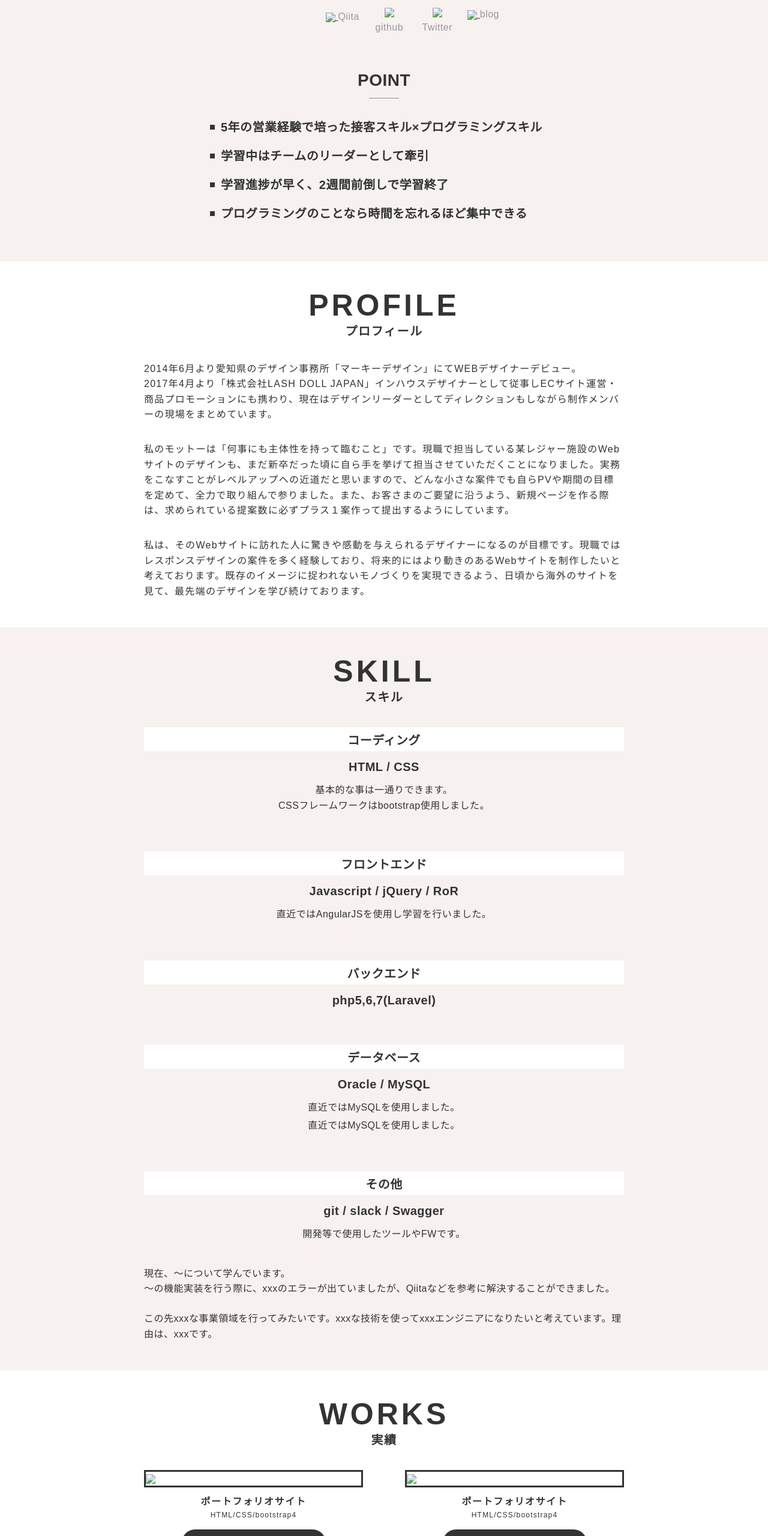
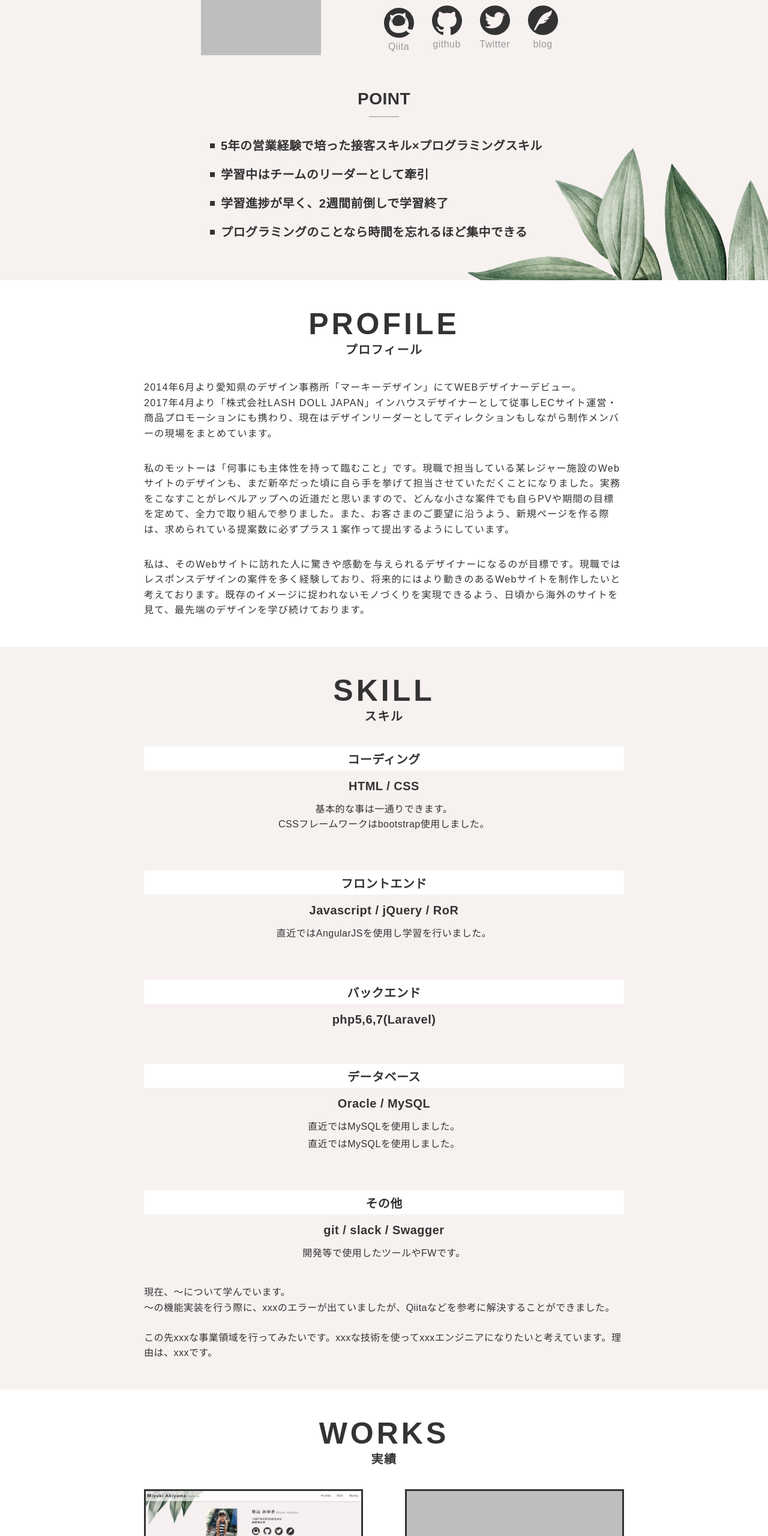
Before and after one commit to crownclown3206/portfolio-test, a plain HTML site: page index.html in a window 1280 px wide. Shown: the part 240-2800 px from the top of the page at 60% size. Drawn offline with nearby package versions, Linux system fonts and the light colour scheme; the site is published under a folder, as on GitHub Pages, so addresses that start at the root find nothing.

Commit message:
Add files via upload

```diff
--- a/css/style.css
+++ b/css/style.css
@@ -489,7 +489,7 @@ section {
   position: absolute;
   width: 500px;
   height: 230px;
-  background: url("/images/bg-firstview-leaf-left_pc.png") no-repeat border-box left top/contain;
+  background: url("../images/bg-firstview-leaf-left_pc.png") no-repeat border-box left top/contain;
   top: 0;
   left: 0;
 }
@@ -498,7 +498,7 @@ section {
   .firstview-bg:before {
     width: 240px;
     height: 140px;
-    background: url("/images/bg-firstview-leaf-left_sp.png") no-repeat border-box left top/contain;
+    background: url("../images/bg-firstview-leaf-left_sp.png") no-repeat border-box left top/contain;
   }
 }
 
@@ -507,7 +507,7 @@ section {
   position: absolute;
   width: 500px;
   height: 220px;
-  background: url("/images/bg-firstview-leaf-right_pc.png") no-repeat border-box right bottom/contain;
+  background: url("../images/bg-firstview-leaf-right_pc.png") no-repeat border-box right bottom/contain;
   bottom: 0;
   right: 0;
 }
@@ -516,7 +516,7 @@ section {
   .firstview-bg:after {
     width: 200px;
     height: 100px;
-    background: url("/images/bg-firstview-leaf-right_sp.png") no-repeat border-box right bottom/contain;
+    background: url("../images/bg-firstview-leaf-right_sp.png") no-repeat border-box right bottom/contain;
   }
 }
 
@@ -1080,7 +1080,7 @@ section {
   display: inline-block;
   width: 20px;
   height: 20px;
-  background-image: url(/images/icon-firstview-info-github.svg);
+  background-image: url(../images/icon-firstview-info-github.svg);
   background-size: contain;
   vertical-align: bottom;
   margin: 0 8px 0 0;
--- a/index.html
+++ b/index.html
@@ -35,7 +35,7 @@
       <div class="firstview__inner">
         <div class="firstview__main">
           <div class="firstview__main-pict">
-            <img src="/images/pict-firstview-main.jpg">
+            <img src="./images/pict-firstview-main.jpg">
           </div>
           <div class="firstview__info">
             <h2>
@@ -49,25 +49,25 @@
             <ul class="firstview__info-account-list">
               <li class="firstview__info-account-item">
                 <a href="__URL__" target="_blank">
-                  <img src="/images/icon-firstview-info-qita.svg" class="firstview__info-account-pict">
+                  <img src="./images/icon-firstview-info-qita.svg" class="firstview__info-account-pict">
                   <span  class="firstview__info-account-name">Qiita</span>
                 </a>
               </li>
               <li class="firstview__info-account-item">
                 <a href="__URL__" target="_blank">
-                  <img src="/images/icon-firstview-info-github.svg" class="firstview__info-account-pict">
+                  <img src="./images/icon-firstview-info-github.svg" class="firstview__info-account-pict">
                   <span  class="firstview__info-account-name">github</span>
                 </a>
               </li>
               <li class="firstview__info-account-item">
                 <a href="__URL__" target="_blank">
-                  <img src="/images/icon-firstview-info-twitter.svg" class="firstview__info-account-pict">
+                  <img src="./images/icon-firstview-info-twitter.svg" class="firstview__info-account-pict">
                   <span  class="firstview__info-account-name">Twitter</span>
                 </a>
               </li>
               <li class="firstview__info-account-item">
                 <a href="__URL__" target="_blank">
-                  <img src="/images/icon-firstview-info-blog.svg" class="firstview__info-account-pict">
+                  <img src="./images/icon-firstview-info-blog.svg" class="firstview__info-account-pict">
                   <span  class="firstview__info-account-name">blog</span>
                 </a>
               </li>
@@ -174,7 +174,7 @@
               <li class="works__item">
                 <div class="works__item-pict">
                   <a href="/works/01.html">
-                    <img src="/images/pict-works-thumbnail-test.jpg">
+                    <img src="./images/pict-works-thumbnail-test.jpg">
                   </a>
                 </div>
                 <div class="works__item-text-block">
@@ -188,7 +188,7 @@
               <li class="works__item">
                 <div class="works__item-pict">
                   <a href="__URL__">
-                    <img src="/images/pict-works-thumbnail-dammy.jpg">
+                    <img src="./images/pict-works-thumbnail-dammy.jpg">
                   </a>
                 </div>
                 <div class="works__item-text-block">
@@ -202,7 +202,7 @@
               <li class="works__item">
                 <div class="works__item-pict">
                   <a href="__URL__">
-                    <img src="/images/pict-works-thumbnail-dammy.jpg">
+                    <img src="./images/pict-works-thumbnail-dammy.jpg">
                   </a>
                 </div>
                 <div class="works__item-text-block">
@@ -216,7 +216,7 @@
               <li class="works__item">
                 <div class="works__item-pict">
                   <a href="__URL__">
-                    <img src="/images/pict-works-thumbnail-dammy.jpg">
+                    <img src="./images/pict-works-thumbnail-dammy.jpg">
                   </a>
                 </div>
                 <div class="works__item-text-block">
```
Also changed, not shown: works/01.html (+8 -8 lines), 1 other file.
